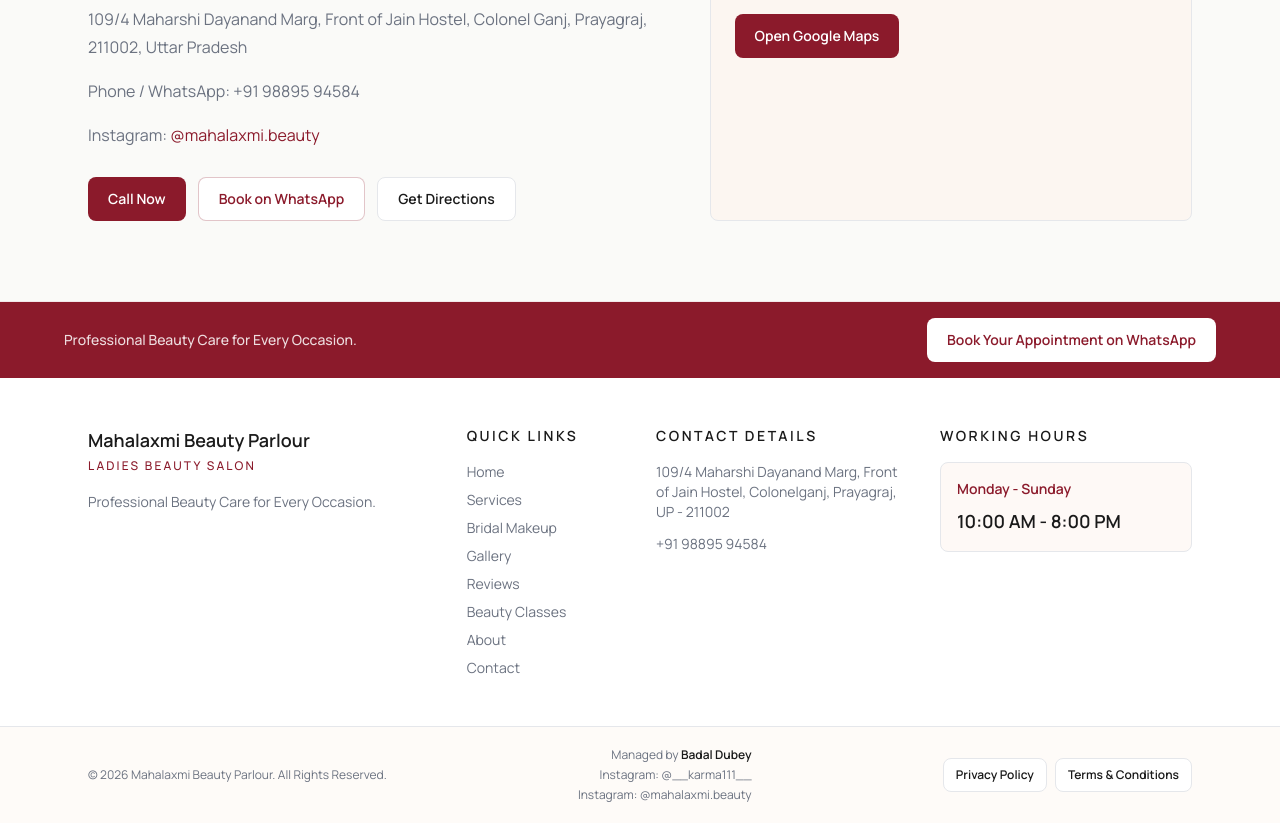
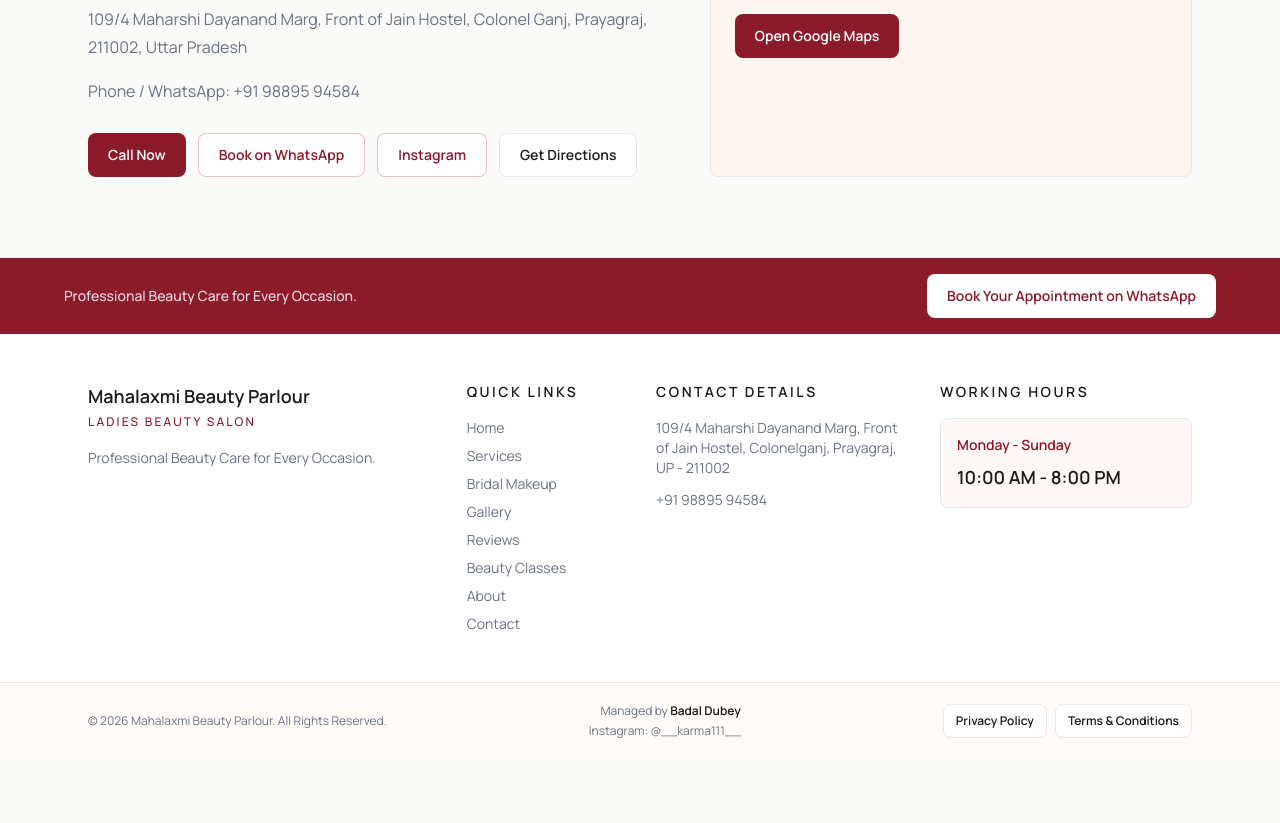
Before and after one commit to krma111/mahalaxmi-, a Next.js app: page /contact in a window 1280 px wide. Shown: the part 360-1183 px from the top of the page. After the commit the page ends 1119 px from the top, so only its background shows below. Built offline with nearby package versions, Linux system fonts and the light colour scheme.

Commit message:
Move Instagram to contact page button, remove from footer

```diff
--- a/src/app/contact/page.tsx
+++ b/src/app/contact/page.tsx
@@ -23,11 +23,11 @@
                 <p className="font-semibold text-foreground">Mahalaxmi Beauty Parlour</p>
                 <p>109/4 Maharshi Dayanand Marg, Front of Jain Hostel, Colonel Ganj, Prayagraj, 211002, Uttar Pradesh</p>
                 <p>Phone / WhatsApp: +91 98895 94584</p>
-                <p>Instagram: <a href="https://instagram.com/mahalaxmi.beauty" target="_blank" rel="noopener noreferrer" className="text-deep-red transition hover:underline">@mahalaxmi.beauty</a></p>
               </div>
               <div className="mt-7 flex flex-col gap-3 sm:flex-row sm:flex-wrap">
                 <a href="tel:+919889594584" className="inline-flex min-h-11 items-center justify-center gap-2 rounded-[8px] bg-deep-red px-5 text-sm font-semibold text-white transition hover:bg-[#741722]">Call Now</a>
                 <a href={WHATSAPP_LINK} target="_blank" rel="noopener noreferrer" className="inline-flex min-h-11 items-center justify-center gap-2 rounded-[8px] border border-deep-red/25 bg-white px-5 text-sm font-semibold text-deep-red transition hover:bg-cream">Book on WhatsApp</a>
+                <a href="https://instagram.com/mahalaxmi.beauty" target="_blank" rel="noopener noreferrer" className="inline-flex min-h-11 items-center justify-center gap-2 rounded-[8px] border border-deep-red/25 bg-white px-5 text-sm font-semibold text-deep-red transition hover:bg-cream">Instagram</a>
                 <a href={MAPS_LINK} target="_blank" rel="noopener noreferrer" className="inline-flex min-h-11 items-center justify-center gap-2 rounded-[8px] border border-line bg-white px-5 text-sm font-semibold text-foreground transition hover:bg-cream">Get Directions</a>
               </div>
             </div>
--- a/src/app/layout.tsx
+++ b/src/app/layout.tsx
@@ -98,7 +98,6 @@
           <div className="flex flex-col items-end gap-1">
             <p className="text-xs text-muted">Managed by <span className="font-semibold text-foreground">Badal Dubey</span></p>
             <a href="https://instagram.com/__karma111__" target="_blank" rel="noopener noreferrer" className="text-xs text-muted transition hover:text-deep-red">Instagram: @__karma111__</a>
-            <a href="https://instagram.com/mahalaxmi.beauty" target="_blank" rel="noopener noreferrer" className="text-xs text-muted transition hover:text-deep-red">Instagram: @mahalaxmi.beauty</a>
           </div>
           <div className="flex gap-2">
             <Link href="/privacy-policy" className="rounded-[8px] border border-line bg-white px-3 py-2 font-semibold text-foreground transition hover:text-deep-red">Privacy Policy</Link>
```
